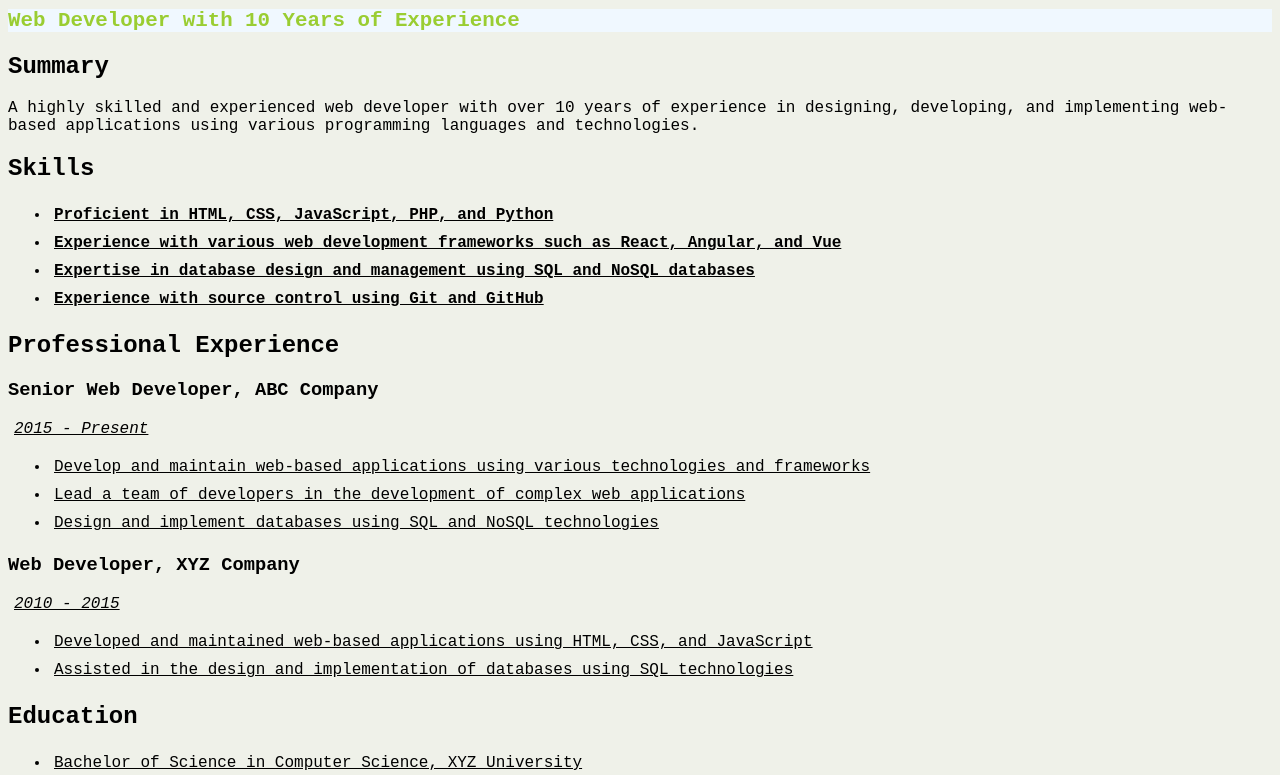
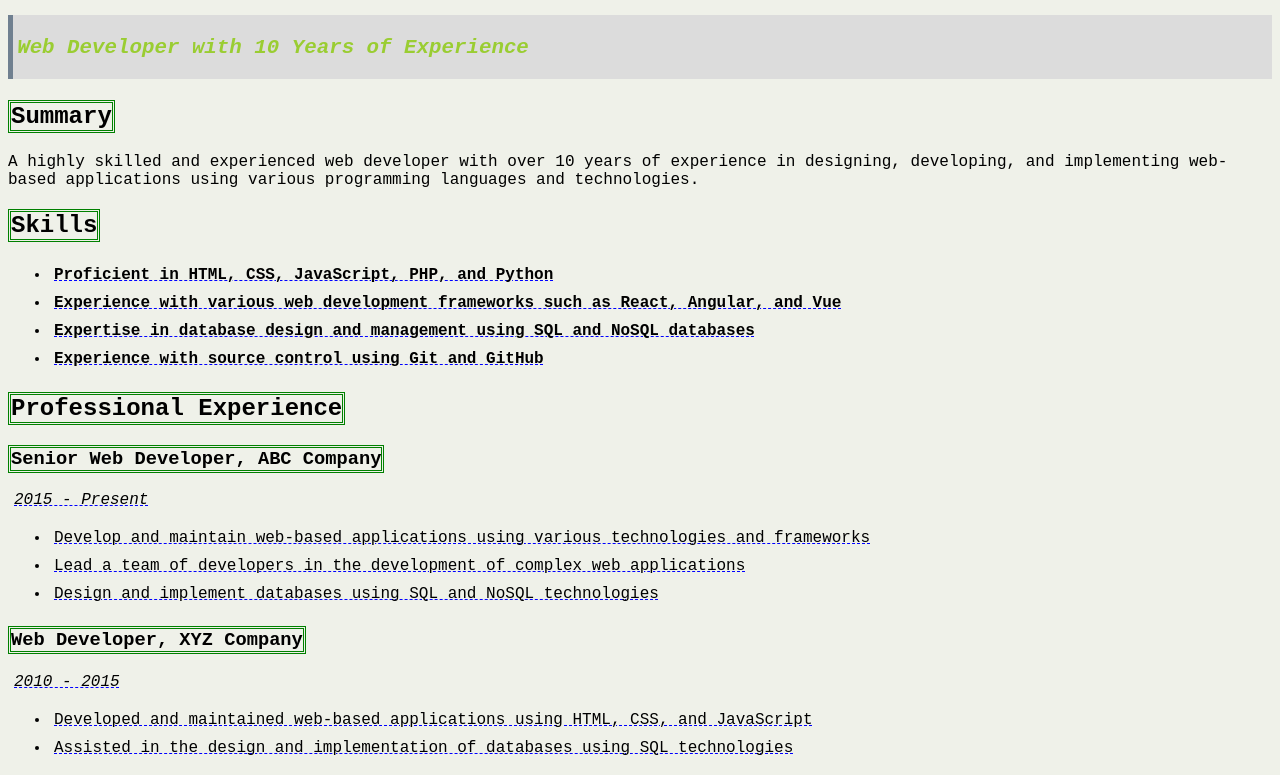
Before and after one commit to morozandrei/css, a plain HTML site: page index.html in a window 1280 px wide. Shown: the part 94-869 px from the top of the page. Drawn offline with Linux system fonts and the light colour scheme.

Commit message:
added font-style and border properties

```diff
--- a/index.html
+++ b/index.html
@@ -9,21 +9,28 @@
       font-size: 1em;
       background-color: rgb(239, 241, 233);
     }
+    h1, h2, h3 {
+        display: table;
+        border:  3px double green;
+    }
     .skills {
       font-weight: bolder;
     }
     ul>li, em {
       padding: 4px;
       margin: 2px;
-      text-decoration: underline;
+      text-decoration: 1px dashed blue underline;
     }
     header {
       font-size: 1.3em;
       font-weight: bolder;
     }
     #experience {
-      background-color: aliceblue;
+      background-color: gainsboro;
+      border-left: 5px solid slategray;
       color: yellowgreen;
+      font-style: italic;
+      padding: 1em 0 1em 0.2em;
     }
   </style>
 </head>
```
